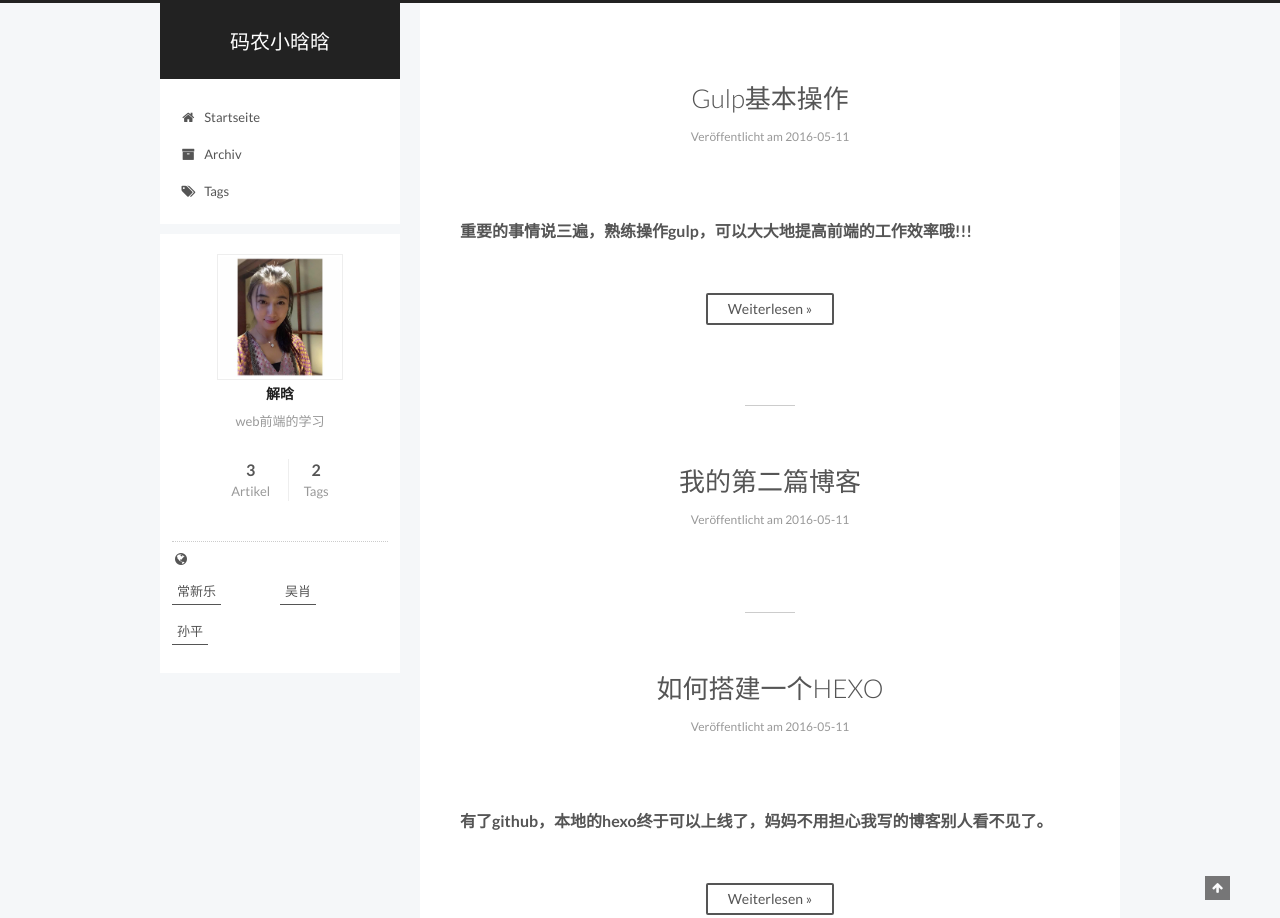
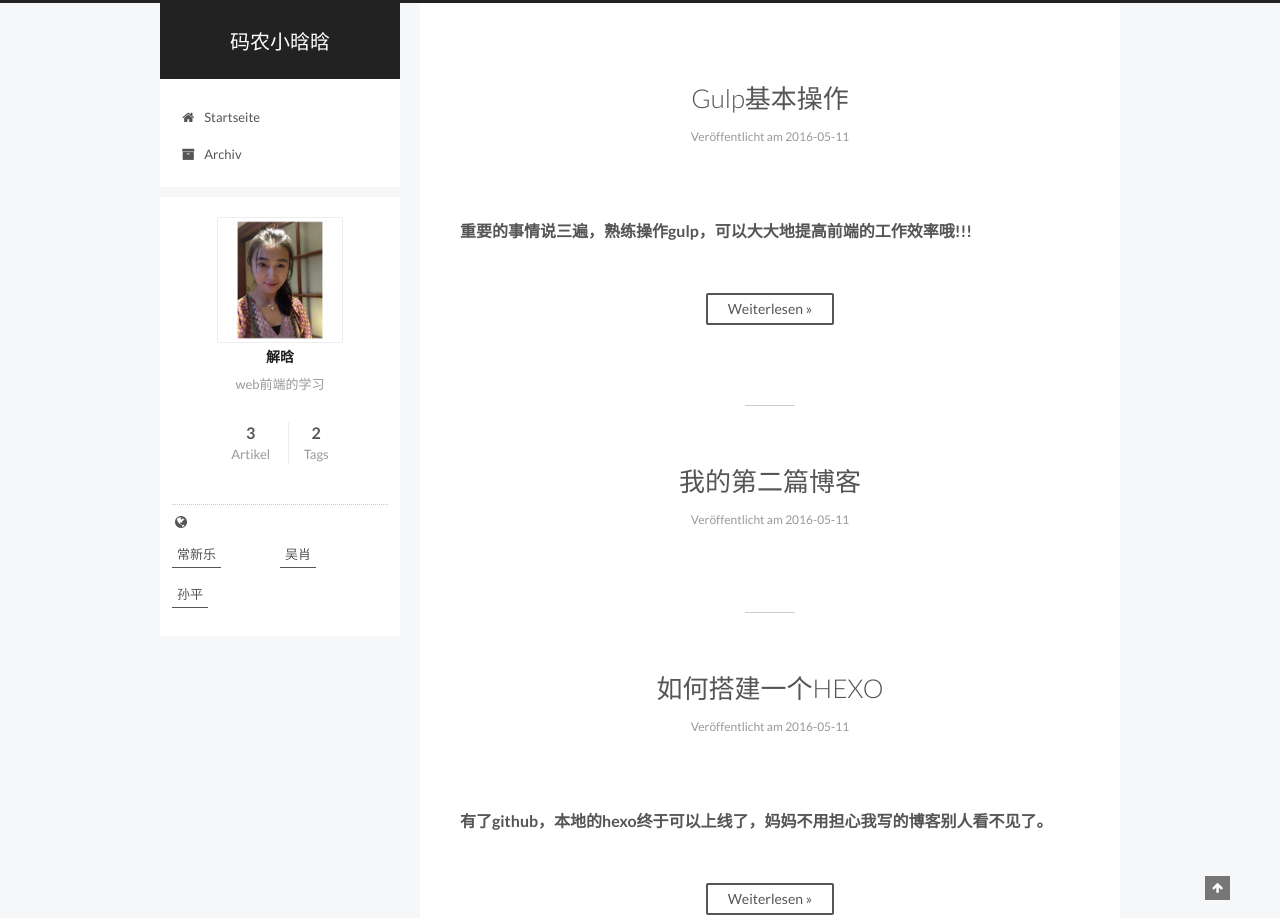
Before and after one commit to xiehan126/xiehan126.github.io, a plain HTML site: page index.html in a window 1280 px wide. Shown: the top 918 px of the page. Drawn offline with Linux system fonts and the light colour scheme.

Commit message:
Site updated: 2016-05-16 23:15:04

```diff
--- a/css/main.css
+++ b/css/main.css
@@ -1549,7 +1549,7 @@
   width: 4px;
   height: 4px;
   border-radius: 50%;
-  background: #49d5aa;
+  background: #feb934;
 }
 .links-of-blogroll {
   font-size: 13px;
--- a/index.html
+++ b/index.html
@@ -181,16 +181,6 @@
               <i class="menu-item-icon fa fa-fw fa-archive"></i> <br />
 
             Archiv
-          </a>
-        </li>
-
-
-        <li class="menu-item menu-item-tags">
-          <a href="/tags" rel="section">
-
-              <i class="menu-item-icon fa fa-fw fa-tags"></i> <br />
-
-            Tags
           </a>
         </li>
 
@@ -547,10 +537,10 @@
 
 
             <div class="site-state-item site-state-tags">
-              <a href="/tags">
+
                 <span class="site-state-item-count">2</span>
                 <span class="site-state-item-name">Tags</span>
-              </a>
+
             </div>
 
 
```
Also changed, not shown: 2016/05/11/Gulp基本操作/index.html (+2 -12 lines), 2016/05/11/Hexo博客的搭建/index.html (+2 -12 lines), 2016/05/11/我的第二篇博客/index.html (+2 -12 lines), archives/2016/05/index.html (+2 -12 lines), archives/2016/index.html (+2 -12 lines), archives/index.html (+2 -12 lines), tags/Gulp基本操作/index.html (+2 -12 lines), tags/如何搭建一个Hexo/index.html (+2 -12 lines).
